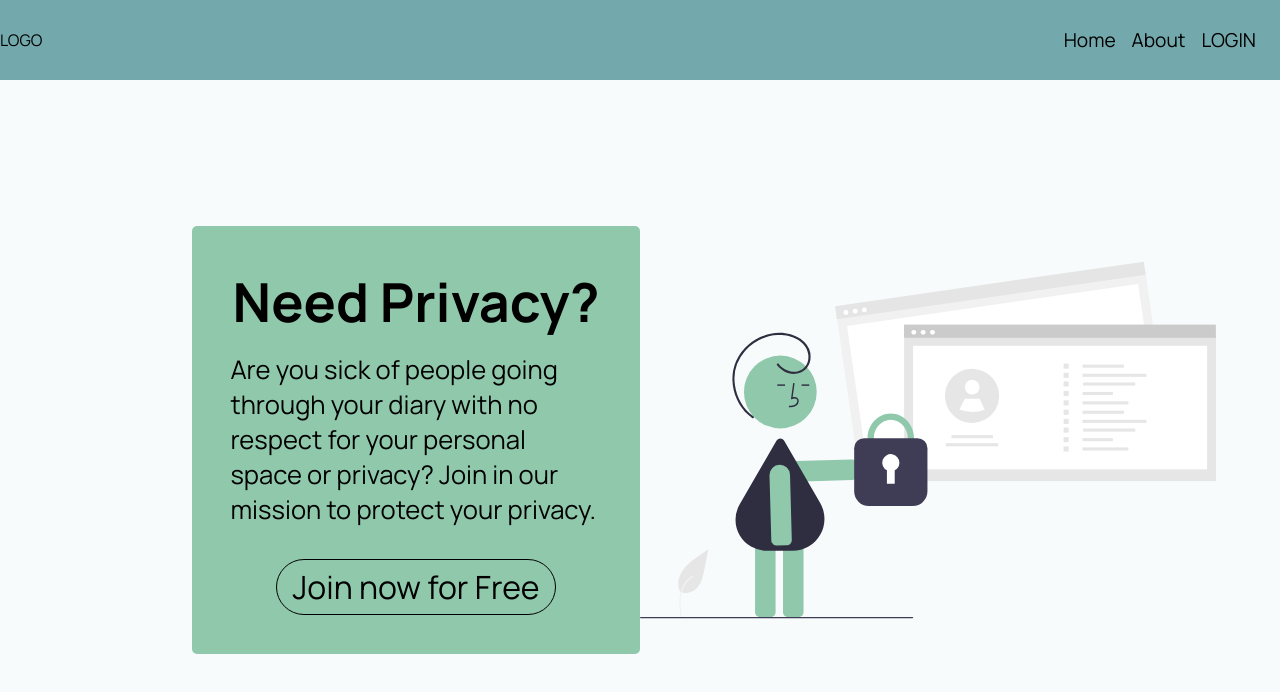
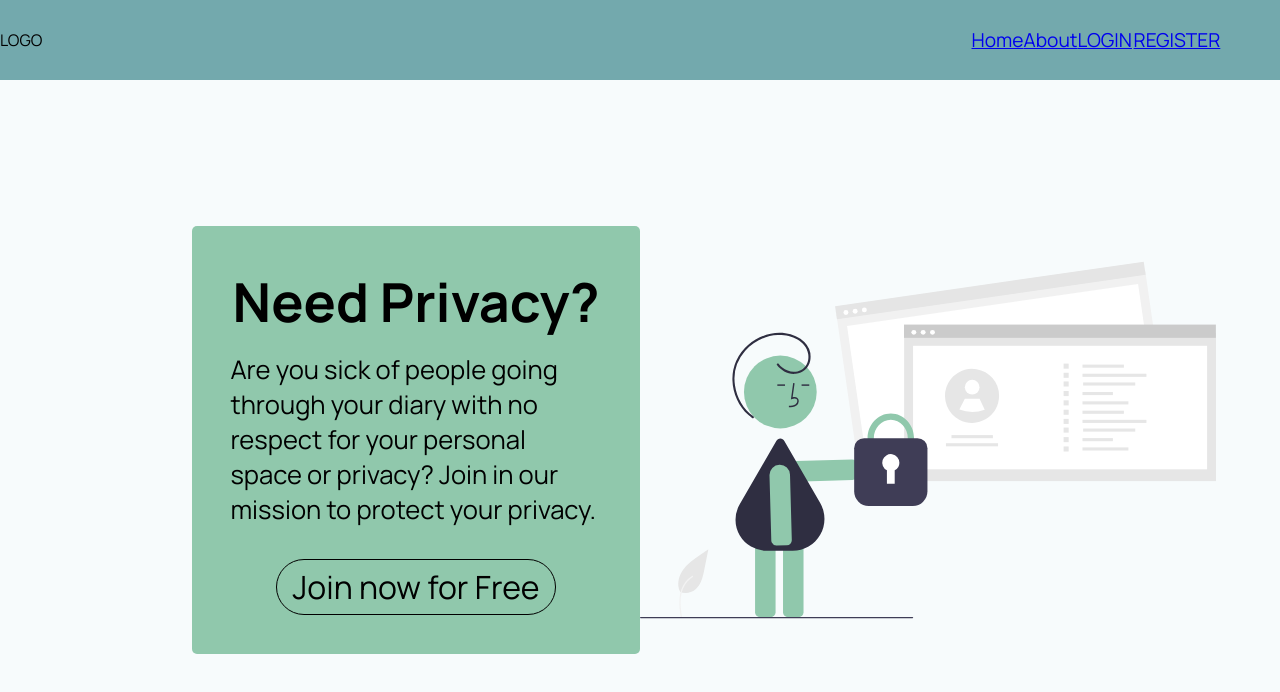
Before and after one commit to daragmas/kon_di, a React (Create React App) app in the folder kon_di_react/: page / in a window 1280 px wide. Shown: the top 692 px of the page. Built offline with nearby package versions, Linux system fonts and the light colour scheme.

Commit message:
added links to all pages

```diff
--- a/kon_di_react/src/components/Navbar.js
+++ b/kon_di_react/src/components/Navbar.js
@@ -1,11 +1,14 @@
+import {NavLink} from 'react-router-dom'
+
 const NavBar = () => {
 return (
     <nav className="navbar">
         <div className='logo'>LOGO</div>
         <ul className='nav-list'>
-            <li className='nav-items'>Home</li>
-            <li className='nav-items'>About</li>
-            <li className='nav-items'>LOGIN</li>
+            <NavLink to='/'><li className='nav-items'>Home</li></NavLink>
+            <NavLink to='/about'><li className='nav-items'>About</li></NavLink>
+            <NavLink to='/login'><li className='nav-items'>LOGIN</li></NavLink>
+            <NavLink to='/register'><li className='nav-items'>REGISTER</li></NavLink>
         </ul>
     </nav>
 )
```
